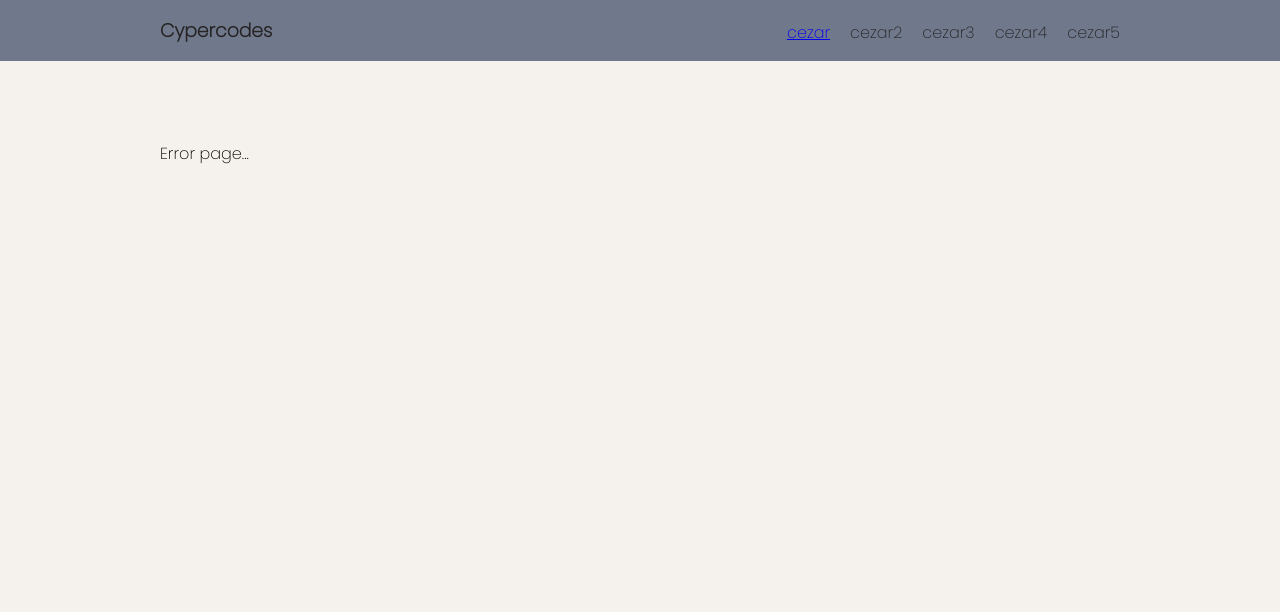
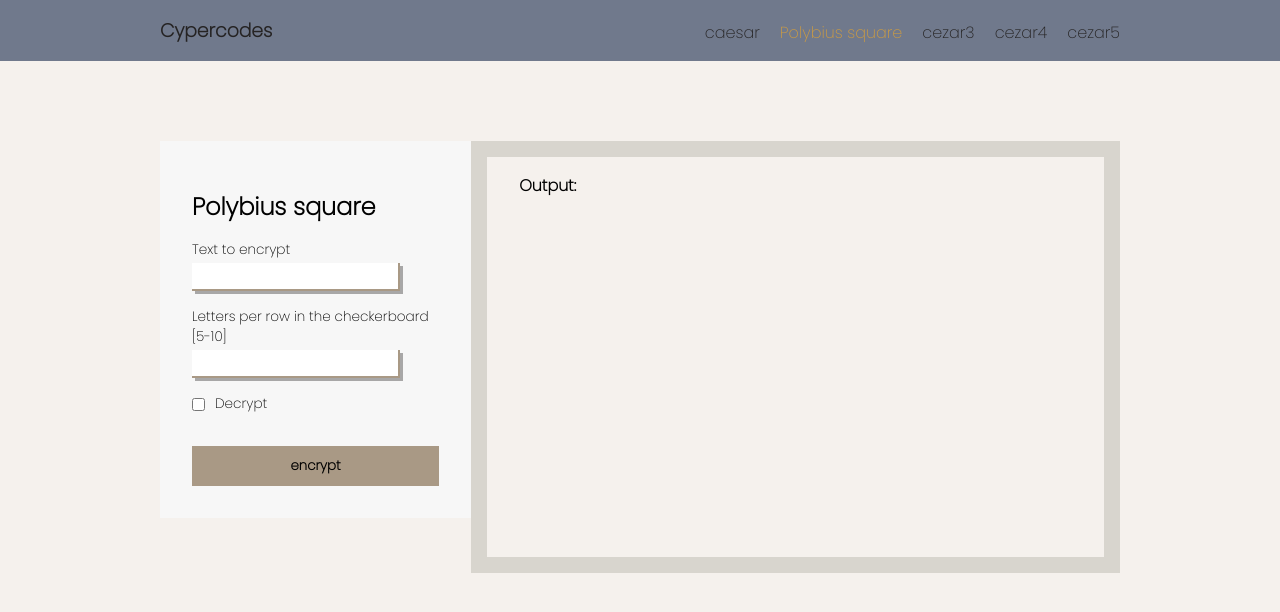
Before and after one commit to caomei1806/cyper_codes_project_uni, a React (Create React App) app: page /polybius in a window 1280 px wide. Shown: the top 612 px of the page. Built offline with nearby package versions, Linux system fonts and the light colour scheme.

Commit message:
polibius cyper finished && modal moved to console output

```diff
--- a/src/App.js
+++ b/src/App.js
@@ -2,7 +2,8 @@ import './App.scss'
 import Home from './shared/Home'
 import Navbar from './shared/Navbar'
 import Error from './shared/Error'
-import Cezar from './components/cezar/Cezar'
+import Cezar from './components/Cezar'
+import Polybius from './components/Polybius'
 import { BrowserRouter as Router, Routes, Route } from 'react-router-dom'
 
 function App() {
@@ -10,13 +11,14 @@ function App() {
 		<Router>
 			<div className='App'>
 				<Navbar />
-				<div className='content'>
+				<>
 					<Routes>
-						<Route path='/' element={<Home />} />
+						<Route path='/' element={<Cezar />} />
 						<Route path='/cezar' element={<Cezar />} />
+						<Route path='/polybius' element={<Polybius />} />
 						<Route path='*' element={<Error />} />
 					</Routes>
-				</div>
+				</>
 			</div>
 		</Router>
 	)
--- a/src/App.scss
+++ b/src/App.scss
@@ -20,13 +20,18 @@ body {
 		display: flex;
 		justify-content: space-between;
 		gap: 20px;
-		.active {
-			color: $secondary;
+
+		.link {
+			color: $dark;
 			text-decoration: none;
-		}
-		li:hover {
-			color: $background;
-			cursor: pointer;
+			&:hover {
+				color: $background;
+				cursor: pointer;
+			}
+			&.active {
+				color: $secondary;
+				text-decoration: none;
+			}
 		}
 	}
 }
@@ -43,12 +48,19 @@ body {
 		display: flex;
 		flex-direction: column;
 	}
+	.cyperTitle {
+		padding: 1rem 0;
+	}
 	.btn {
 		background-color: $primary;
-		padding: 3px 9px;
-		border: 2px solid rgb(219, 183, 131);
-		margin-top: 1rem;
+		padding: 10px 9px;
+		border: none;
+		margin-top: 2rem;
 		font-weight: 600;
+		cursor: pointer;
+		&:active {
+			background-color: $secondary;
+		}
 	}
 	.input-section {
 		display: flex;
@@ -68,7 +80,7 @@ body {
 			padding: 3px 3px;
 			margin-top: 0.2rem;
 			margin-bottom: 1rem;
-			min-width: 200px;
+			width: 200px;
 			&:focus {
 				outline: none;
 			}
@@ -83,25 +95,42 @@ body {
 		}
 	}
 	.modal {
+		width: 200px;
 		font-size: 0.8rem;
-		background-color: $semi-dark;
+		background-color: rgb(38, 100, 180);
+		color: $background;
 		padding: 0.5rem;
 		margin-top: 1rem;
+	}
+	.checkboard {
+		margin-top: 2rem;
+		th,
+		td {
+			border: 1px solid $dark;
+		}
+		table {
+			width: 90%;
+			border-collapse: collapse;
+			text-align: center;
+		}
 	}
 }
 .console {
 	padding: 1rem 1rem;
 	background-color: rgb(216, 213, 206);
-	min-width: 60%;
-	max-height: 400px;
+	width: 70%;
+	height: 400px;
 	.console-output {
 		background-color: $background;
 		width: calc(100% - 4rem);
 		height: calc(100% - 2rem);
 		padding: 1rem 2rem;
 		overflow: scroll;
+		overflow-x: hidden;
 		&-single {
+			width: 100%;
 			margin-top: 10px;
+			overflow-wrap: break-word;
 			p {
 				font-size: 0.8rem;
 			}
--- a/src/components/cezar/Cezar.js
+++ b/src/components/Cezar.js
@@ -1,5 +1,6 @@
 import React, { useState, useEffect } from 'react'
-import ConsoleOutput from '../../shared/ConsoleOutput'
+import ConsoleOutput from '../shared/ConsoleOutput'
+import { alphabet } from '../shared/alphabet'
 
 const Cezar = () => {
 	const [textToEncrypt, setTextToEncrypt] = useState('')
@@ -11,43 +12,6 @@ const Cezar = () => {
 	const [isModalShown, setIsModalShown] = useState(false)
 
 	const handleEncryption = (textToEncrypt, encryptionKey, isDecrypted) => {
-		const alphabet = [
-			'a',
-			'ą',
-			'b',
-			'c',
-			'ć',
-			'd',
-			'e',
-			'ę',
-			'f',
-			'g',
-			'h',
-			'i',
-			'j',
-			'k',
-			'l',
-			'ł',
-			'm',
-			'n',
-			'ń',
-			'o',
-			'ó',
-			'p',
-			'q',
-			'r',
-			's',
-			'ś',
-			't',
-			'u',
-			'v',
-			'w',
-			'x',
-			'y',
-			'z',
-			'ź',
-			'ż',
-		]
 		let encryptedWord = ''
 		textToEncrypt.split('').forEach((letter) => {
 			if (!isDecrypted) {
@@ -72,19 +36,19 @@ const Cezar = () => {
 		return encryptedWord
 	}
 
-	// useEffect(() => {
-	// 	const timeout = setTimeout(() => setIsModalShown(false), 3000)
-	// 	return () => clearTimeout(timeout)
-	// }, [isModalShown])
+	useEffect(() => {
+		const timeout = setTimeout(() => setIsModalShown(false), 3000)
+		return () => clearTimeout(timeout)
+	}, [isModalShown])
 
 	const handleSubmit = (e) => {
 		e.preventDefault()
 		const filteredText = textToEncrypt
 			.replace(/[^a-zA-ZąćęłńóśźżĄĆĘŁŃÓŚŹŻ]+$/, '')
 			.toLowerCase()
-		// if (textToEncrypt.length !== filteredText.length) {
-		// 	setIsModalShown(true)
-		// }
+		if (textToEncrypt.length !== filteredText.length) {
+			setIsModalShown(true)
+		}
 		if (textToEncrypt === '') {
 			setIsTextError(true)
 		}
@@ -139,8 +103,10 @@ const Cezar = () => {
 	}
 	return (
 		<>
+			<div className='content'>
 				<div className='form-control'>
 					<form onSubmit={handleSubmit} className='form'>
+						<h2 className='cyperTitle'>Caesar</h2>
 						<section className='input-section'>
 							<label htmlFor='textToEncrypt'>Text to encrypt</label>
 							<input
@@ -195,12 +161,8 @@ const Cezar = () => {
 							encrypt
 						</button>
 					</form>
-				{isModalShown && (
-					<p className='modal'>
-						Unsupported characters for enctyption have been deleted.
-					</p>
-				)}
 				</div>
+
 				<div className='console'>
 					<div className='console-output'>
 						<h4>Output:</h4>
@@ -212,6 +174,12 @@ const Cezar = () => {
 								/>
 							)
 						})}
+						{isModalShown && (
+							<p className='modal'>
+								Unsupported characters for enctyption have been deleted.
+							</p>
+						)}
+					</div>
 				</div>
 			</div>
 		</>
--- /dev/null
+++ b/src/components/Polybius.js
@@ -0,0 +1,254 @@
+import { useState, useEffect } from 'react'
+import { alphabet } from '../shared/alphabet'
+import ConsoleOutput from '../shared/ConsoleOutput'
+
+const Polybius = () => {
+	const [textToEncrypt, setTextToEncrypt] = useState('')
+	const [encryptionKey, setEncryptionKey] = useState('')
+	const [encryptedWords, setEncryptedWords] = useState([])
+	const [isDecrypted, setIsDecrypted] = useState(false)
+	const [isTextError, setIsTextError] = useState(false)
+	const [isKeyError, setIsKeyError] = useState(false)
+	const [isCheckboard, setIsCheckboard] = useState(true)
+	const [isModalFilterShown, setIsModalFilterShown] = useState(false)
+
+	// DRAWING ALPHABET CHECKBOARD
+	const drawCheckboard = () => {
+		const ckeckboardContainer = document.querySelector('.checkboard')
+		ckeckboardContainer.innerHTML = ''
+		const table = document.createElement('table')
+		const tr = document.createElement('tr')
+		const rowLength = parseInt(encryptionKey)
+		let thEmpty = document.createElement('th')
+		tr.appendChild(thEmpty)
+
+		for (let header = 1; header <= rowLength; header++) {
+			let th = document.createElement('th')
+			th.innerHTML = header
+			tr.appendChild(th)
+		}
+		table.appendChild(tr)
+		ckeckboardContainer.appendChild(table)
+
+		let currentLetter = 0
+		const checkboardOverflow = alphabet.length % rowLength !== 0 ? 1 : 0
+		for (
+			let row = 1;
+			row <= alphabet.length / rowLength + checkboardOverflow;
+			row++
+		) {
+			let tr = document.createElement('tr')
+			let thCount = document.createElement('th')
+			thCount.innerHTML = row
+			tr.appendChild(thCount)
+			for (let rowItem = 1; rowItem <= rowLength; rowItem++) {
+				let td = document.createElement('td')
+				if (alphabet[currentLetter] !== undefined) {
+					td.innerHTML = alphabet[currentLetter]
+					tr.appendChild(td)
+				} else {
+					td.innerHTML = ''
+					tr.appendChild(td)
+				}
+				currentLetter++
+			}
+			table.appendChild(tr)
+		}
+	}
+	// DRAWING ALPHABET CHECKBOARD END~
+
+	const handleEncryption = (textToEncrypt, encryptionKey, isDecrypted) => {
+		let encryptedWord = ''
+		if (!isDecrypted) {
+			textToEncrypt.split('').forEach((letter) => {
+				encryptedWord += `${
+					(alphabet.indexOf(letter) + 1) % encryptionKey === 0
+						? encryptionKey
+						: (alphabet.indexOf(letter) + 1) % encryptionKey
+				}${Math.ceil((alphabet.indexOf(letter) + 1) / encryptionKey)} `
+			})
+		} else {
+			textToEncrypt.split(' ').forEach((encryptedFragment) => {
+				if (
+					encryptedFragment[1] <= Math.ceil(alphabet.length / encryptionKey)
+				) {
+					const letter =
+						alphabet[
+							(parseInt(encryptedFragment[1]) - 1) * encryptionKey +
+								parseInt(encryptedFragment[0]) -
+								1
+						]
+					if (letter !== undefined) encryptedWord += letter
+				}
+			})
+		}
+		return encryptedWord
+	}
+
+	useEffect(() => {
+		const timeout = setTimeout(() => setIsModalFilterShown(false), 3000)
+		return () => clearTimeout(timeout)
+	}, [isModalFilterShown])
+
+	const handleSubmit = (e) => {
+		e.preventDefault()
+		// EMPTY INPUTS
+		if (textToEncrypt === '') {
+			setIsTextError(true)
+		}
+		if (!encryptionKey) {
+			setIsKeyError(true)
+		}
+		//
+		let filteredText = ''
+		if (!isDecrypted) {
+			filteredText = textToEncrypt
+				.replace(/[^a-zA-ZąćęłńóśźżĄĆĘŁŃÓŚŹŻ]+/, '')
+				.toLowerCase()
+		} else {
+			const ex = `[^1-${encryptionKey}]`
+			const regex = new RegExp(ex, 'g')
+			filteredText = textToEncrypt.replace(regex, '')
+			if (filteredText.length % 2 !== 0) {
+				setIsTextError(true)
+			} else {
+				let filteredTextWithSpaces = [...filteredText]
+					.map((d, i) => (i % 2 == 0 ? ' ' + d : d))
+					.join('')
+					.trim()
+				filteredText = filteredTextWithSpaces
+			}
+		}
+		// EMPTY AFTER FILTERING
+		if (filteredText.length === 0) {
+			setIsTextError(true)
+			setTextToEncrypt('')
+			setEncryptionKey('')
+		}
+		if (isDecrypted && filteredText.replace(' ', '').length % 2 !== 0) {
+			setIsTextError(true)
+			setTextToEncrypt('')
+			setEncryptionKey('')
+		}
+
+		if (!isTextError && !isKeyError && filteredText.length > 0) {
+			drawCheckboard()
+			const encryptedWord = {
+				id: new Date().getTime().toString(),
+				textToEncrypt,
+				encryptionKey,
+				encryptedText: handleEncryption(
+					filteredText,
+					encryptionKey,
+					isDecrypted
+				),
+				isDecrypted,
+				filteredText,
+			}
+			setEncryptedWords((encryptedWords) => {
+				return [...encryptedWords, encryptedWord]
+			})
+
+			setTextToEncrypt('')
+			setEncryptionKey('')
+		}
+		if (
+			textToEncrypt.length !== filteredText.length &&
+			filteredText.length % 2 === 0 &&
+			filteredText.length !== 0
+		) {
+			setIsModalFilterShown(true)
+		}
+	}
+	return (
+		<>
+			<div className='content'>
+				<div>
+					<div className='form-control'>
+						<form onSubmit={handleSubmit} className='form'>
+							<h2 className='cyperTitle'>Polybius square</h2>
+							<section className='input-section'>
+								<label htmlFor='textToEncrypt'>Text to encrypt </label>
+								<input
+									type='text'
+									className={isTextError ? 'input error' : 'input'}
+									id='textToEncrypt'
+									name='textToEncrypt'
+									value={textToEncrypt}
+									onChange={(e) => {
+										setTextToEncrypt(e.target.value)
+										setIsTextError(false)
+									}}
+									autoComplete='off'
+								/>
+							</section>
+							<section className='input-section'>
+								<label htmlFor='encryptionKey'>
+									Letters per row in the checkerboard [5-10]
+								</label>
+								<input
+									type='number'
+									className={isKeyError ? 'input error' : 'input'}
+									id='encryptionKey'
+									name='encryptionKey'
+									value={encryptionKey}
+									min='5'
+									max='10'
+									onChange={(e) => {
+										setEncryptionKey(e.target.value)
+										setIsKeyError(false)
+									}}
+									autoComplete='off'
+								/>
+							</section>
+							<section
+								className='input-section'
+								style={{
+									flexDirection: 'row',
+									alignItems: 'center',
+								}}
+							>
+								<input
+									type='checkbox'
+									name='isDecrypted'
+									id='isDecrypted'
+									value={isDecrypted}
+									onChange={() => setIsDecrypted(!isDecrypted)}
+								/>
+								<label htmlFor='isDecrypted' style={{ marginLeft: '10px' }}>
+									Decrypt
+								</label>
+							</section>
+							<button type='submit' className='btn'>
+								encrypt
+							</button>
+						</form>
+					</div>
+					{isCheckboard && <aside className='checkboard'></aside>}
+				</div>
+
+				<div className='console'>
+					<section className='console-output'>
+						<h4>Output:</h4>
+
+						{encryptedWords.map((encryptedWord) => {
+							return (
+								<ConsoleOutput
+									encryptedWord={encryptedWord}
+									key={encryptedWord.id}
+								/>
+							)
+						})}
+						{isModalFilterShown && (
+							<p className='modal'>
+								Unsupported characters for enctyption have been deleted.
+							</p>
+						)}
+					</section>
+				</div>
+			</div>
+		</>
+	)
+}
+
+export default Polybius
--- a/src/shared/Navbar.js
+++ b/src/shared/Navbar.js
@@ -11,11 +11,16 @@ const Navbar = () => {
 			<ul>
 				<Link
 					to='/cezar'
-					className={currentSite[1] === 'cezar' ? 'active' : ''}
+					className={currentSite[1] === 'cezar' ? 'active link' : 'link'}
 				>
-					cezar
+					caesar
 				</Link>
-				<li>cezar2</li>
+				<Link
+					to='/polybius'
+					className={currentSite[1] === 'polybius' ? 'active link' : 'link'}
+				>
+					Polybius square
+				</Link>
 				<li>cezar3</li>
 				<li>cezar4</li>
 				<li>cezar5</li>
--- /dev/null
+++ b/src/shared/alphabet.js
@@ -0,0 +1,37 @@
+export const alphabet = [
+	'a',
+	'ą',
+	'b',
+	'c',
+	'ć',
+	'd',
+	'e',
+	'ę',
+	'f',
+	'g',
+	'h',
+	'i',
+	'j',
+	'k',
+	'l',
+	'ł',
+	'm',
+	'n',
+	'ń',
+	'o',
+	'ó',
+	'p',
+	'q',
+	'r',
+	's',
+	'ś',
+	't',
+	'u',
+	'v',
+	'w',
+	'x',
+	'y',
+	'z',
+	'ź',
+	'ż',
+]
```
Also changed, not shown: src/shared/ConsoleOutput.js (+4 -3 lines). Lines whose indentation alone changed are shown as unchanged.
